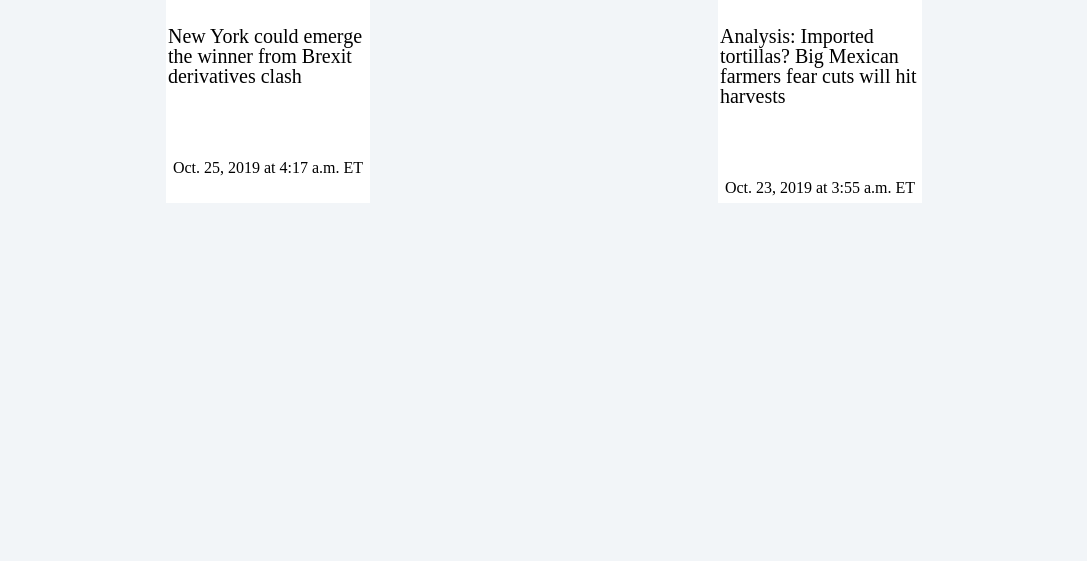
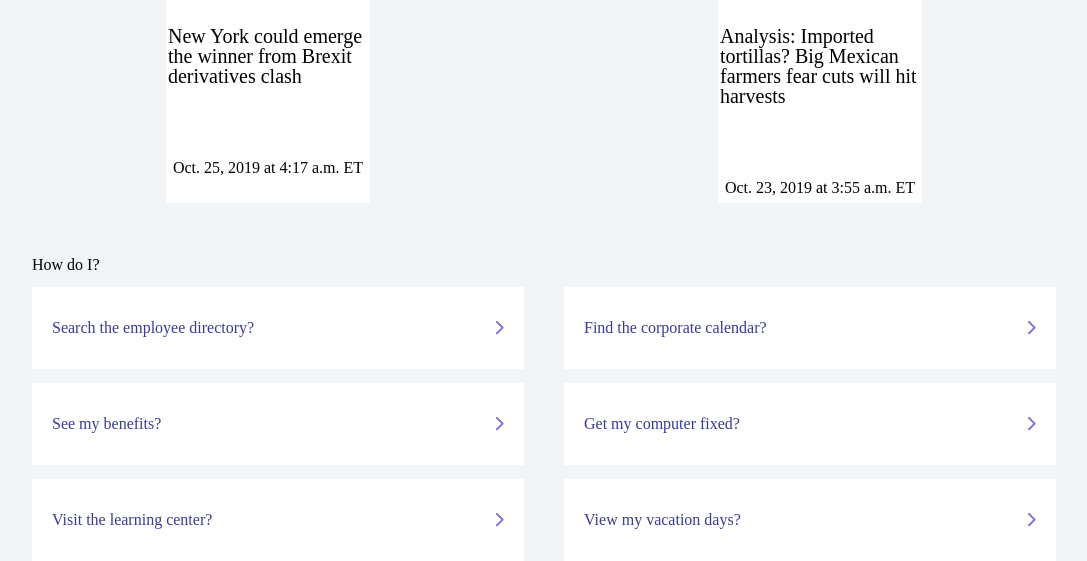
Before and after one commit to soposilverhawk/Allport-project, a plain HTML site: page index.html in a window 1280 px wide. Shown: the part 1919-2480 px from the top of the page, without its empty margins (96-1183 px from the left). Before the commit the page ends 2122 px from the top, so only its background shows below. Drawn offline with Linux system fonts and the light colour scheme.

Commit message:
Section-3-edit

```diff
--- a/CSS/styles.css
+++ b/CSS/styles.css
@@ -231,3 +231,26 @@ input {
 .date {
     margin-top: 44px;
 }
+#section-3 {
+    margin-top: 81px;
+    width: 80%;
+    margin: 0 auto;
+}
+#FAQ-cont {
+    width: 100%;
+    margin-top: 14px;
+    display: flex;
+    justify-content: space-between;
+    gap: 40px;
+}
+#FAQ-cont div {
+    width: 50%;
+    height: 82px;
+    background-color: white;
+    display: flex;
+    align-items: center;
+    justify-content: space-between;
+    color:rgb(58, 58, 151);
+    padding-left: 20px;
+    padding-right: 20px;
+}
--- a/index.html
+++ b/index.html
@@ -111,6 +111,39 @@
 
             </div>
         </section>
+        <section id ="section-3">
+            <h1>How do I?</h1>
+            <div id = "FAQ-cont">
+                <div>
+                    Search the employee directory?
+                    <img src="./Images/rightarrow.png" alt="right arrow">
+                </div>
+                <div>
+                    Find the corporate calendar?
+                    <img src="./Images/rightarrow.png" alt="right arrow">
+                </div>
+            </div>
+            <div id = "FAQ-cont">
+                <div>
+                    See my benefits?
+                    <img src="./Images/rightarrow.png" alt="right arrow">
+                </div>
+                <div>
+                    Get my computer fixed?
+                    <img src="./Images/rightarrow.png" alt="right arrow">
+                </div>
+            </div>
+            <div id = "FAQ-cont">
+                <div>
+                    Visit the learning center?
+                    <img src="./Images/rightarrow.png" alt="right arrow">
+                </div>
+                <div>
+                    View my vacation days?
+                    <img src="./Images/rightarrow.png" alt="right arrow">
+                </div>
+            </div>
+        </section>
     </div>
 
     <script src="./main.js"></script>
```
